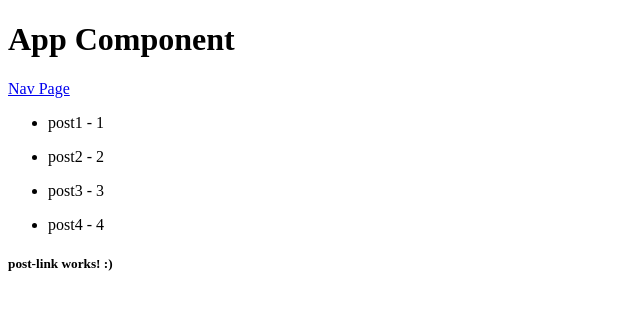
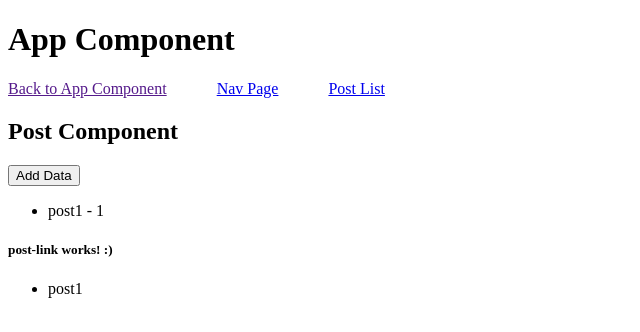
Before and after one commit to Tkumar02/angTut, an Angular app: page /post-list in a window 1280 px wide. Shown: the top 332 px of the page, without its empty margins (0-640 px from the left). Built offline with nearby package versions, Linux system fonts and the light colour scheme.

Commit message:
manipulating data in services

```diff
--- a/src/app/app.component.html
+++ b/src/app/app.component.html
@@ -1,4 +1,6 @@
 <h1>App Component</h1>
-<a href="nav">Nav Page</a>
+<a href="" [style.margin-right]="'50px'">Back to App Component</a>
+<a href="nav" [style.margin-right]="'50px'">Nav Page</a>
+<a href="post-list">Post List</a>
 <app-post></app-post>
 <router-outlet></router-outlet>
--- a/src/app/app.module.ts
+++ b/src/app/app.module.ts
@@ -6,6 +6,7 @@ import { AppComponent } from './app.component';
 import { NavbarComponent } from './navbar/navbar.component';
 import { PostComponent } from './post/post.component';
 import { PostListComponent } from './post-list/post-list.component';
+import { PostService } from './services/post.service';
 
 @NgModule({
   declarations: [
@@ -18,7 +19,9 @@ import { PostListComponent } from './post-list/post-list.component';
     BrowserModule,
     AppRoutingModule,
   ],
-  providers: [],
+  providers: [
+    PostService
+  ],
   bootstrap: [AppComponent]
 })
 export class AppModule { }
--- a/src/app/post-list/post-list.component.html
+++ b/src/app/post-list/post-list.component.html
@@ -1 +1,4 @@
 <h5>post-link works! :)</h5>
+<ul>
+    <li *ngFor="let post of posts">{{post.title}}</li>
+</ul>
--- a/src/app/post-list/post-list.component.ts
+++ b/src/app/post-list/post-list.component.ts
@@ -1,4 +1,6 @@
 import { Component } from '@angular/core';
+import { PostService } from '../services/post.service';
+
 
 @Component({
   selector: 'app-post-list',
@@ -6,4 +8,8 @@ import { Component } from '@angular/core';
   styleUrls: ['./post-list.component.css']
 })
 export class PostListComponent {
+  posts:Array<any> = []
+  constructor(private postService: PostService){
+    this.posts = postService.postList
+  }
 }
--- a/src/app/post/post.component.html
+++ b/src/app/post/post.component.html
@@ -1,3 +1,5 @@
+<h2>Post Component</h2>
+<button (click)="addData()">Add Data</button>
 <ul *ngFor="let post of posts">
     <li>{{post.title}} - {{post.id}}</li>
 </ul>
--- a/src/app/post/post.component.ts
+++ b/src/app/post/post.component.ts
@@ -5,13 +5,18 @@ import { PostService } from '../services/post.service';
   selector: 'app-post',
   templateUrl: './post.component.html',
   styleUrls: ['./post.component.css'],
-  providers: [PostService]
 })
 export class PostComponent {
 
   posts: Array<any> = []
 
   constructor(private postService:PostService){
-    this.posts = postService.postList
+    this.posts = postService.postList;
+  }
+
+  addData(){
+    let num = this.posts.length + 1
+    let newPost = {id: num, title:'post'+num}
+    this.postService.addPost(newPost)
   }
 }
--- a/src/app/services/post.service.ts
+++ b/src/app/services/post.service.ts
@@ -1,8 +1,16 @@
+import { Injectable } from '@angular/core'
+
+@Injectable({
+    providedIn: 'root',
+})
+
 export class PostService{
+
     postList:Array<any>=[
         {id:1, title:'post1'},
-        {id:2, title:'post2'},
-        {id:3, title:'post3'},
-        {id:4, title:'post4'}
     ]
+
+    addPost(data: any){
+        this.postList.push(data)
+    }
 }
```
